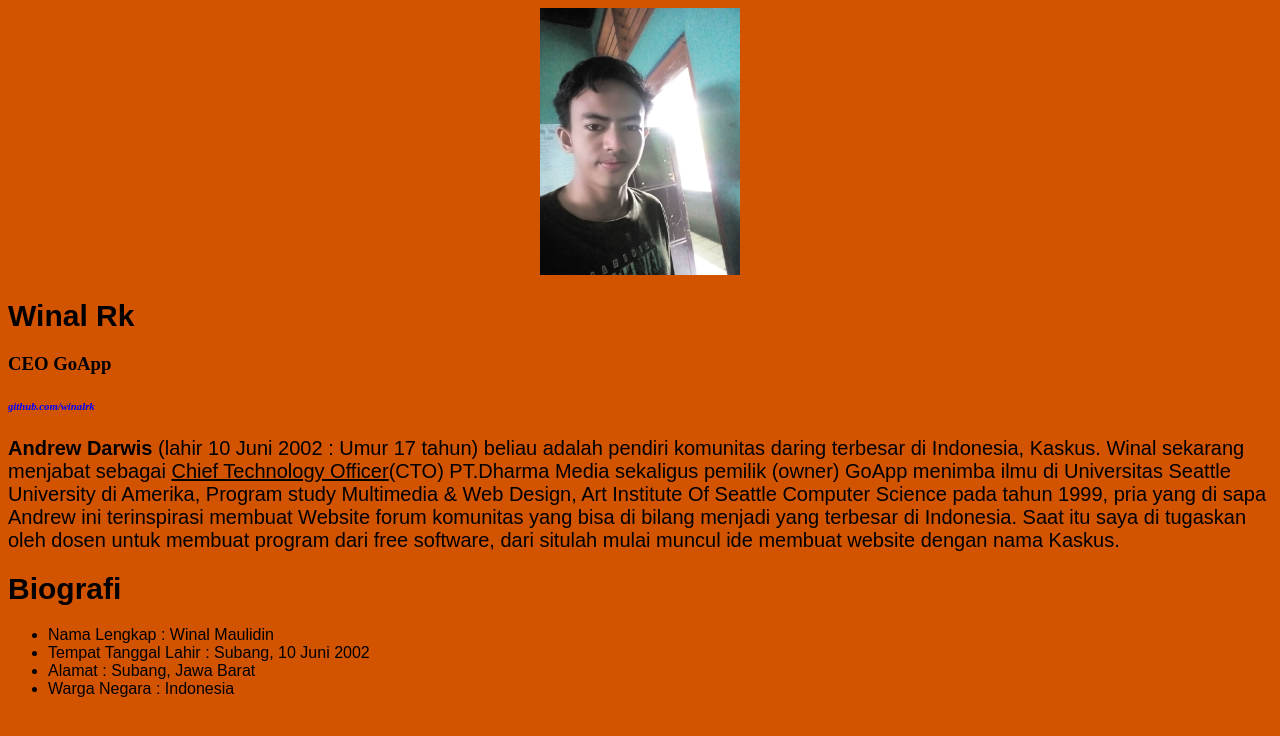
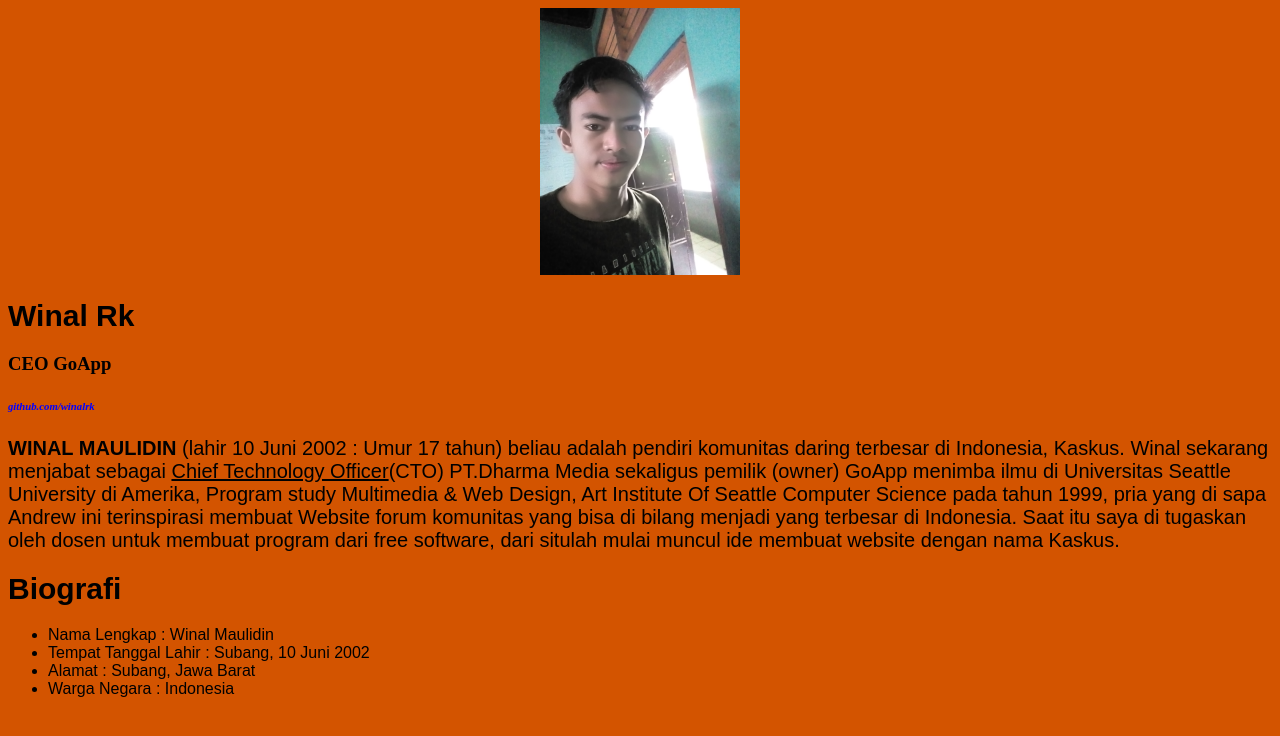
Before and after one commit to winalrk/Tugas, a plain HTML site: page winal.html in a window 1280 px wide. Drawn offline with Linux system fonts and the light colour scheme.

Commit message:
Update winal.html

```diff
--- a/winal.html
+++ b/winal.html
@@ -11,7 +11,7 @@
 <h6><em>github.com/winalrk</em></h6>
 </body>
 <p>
-    <b>Andrew Darwis</b> (lahir 10 Juni 2002 : Umur 17 tahun) beliau adalah pendiri
+    <b>WINAL MAULIDIN</b> (lahir 10 Juni 2002 : Umur 17 tahun) beliau adalah pendiri
     komunitas daring terbesar di Indonesia, Kaskus. Winal sekarang menjabat sebagai
     <u>Chief Technology Officer</u>(CTO) PT.Dharma Media sekaligus
     pemilik (owner) GoApp menimba ilmu di Universitas Seattle University di Amerika,
```
